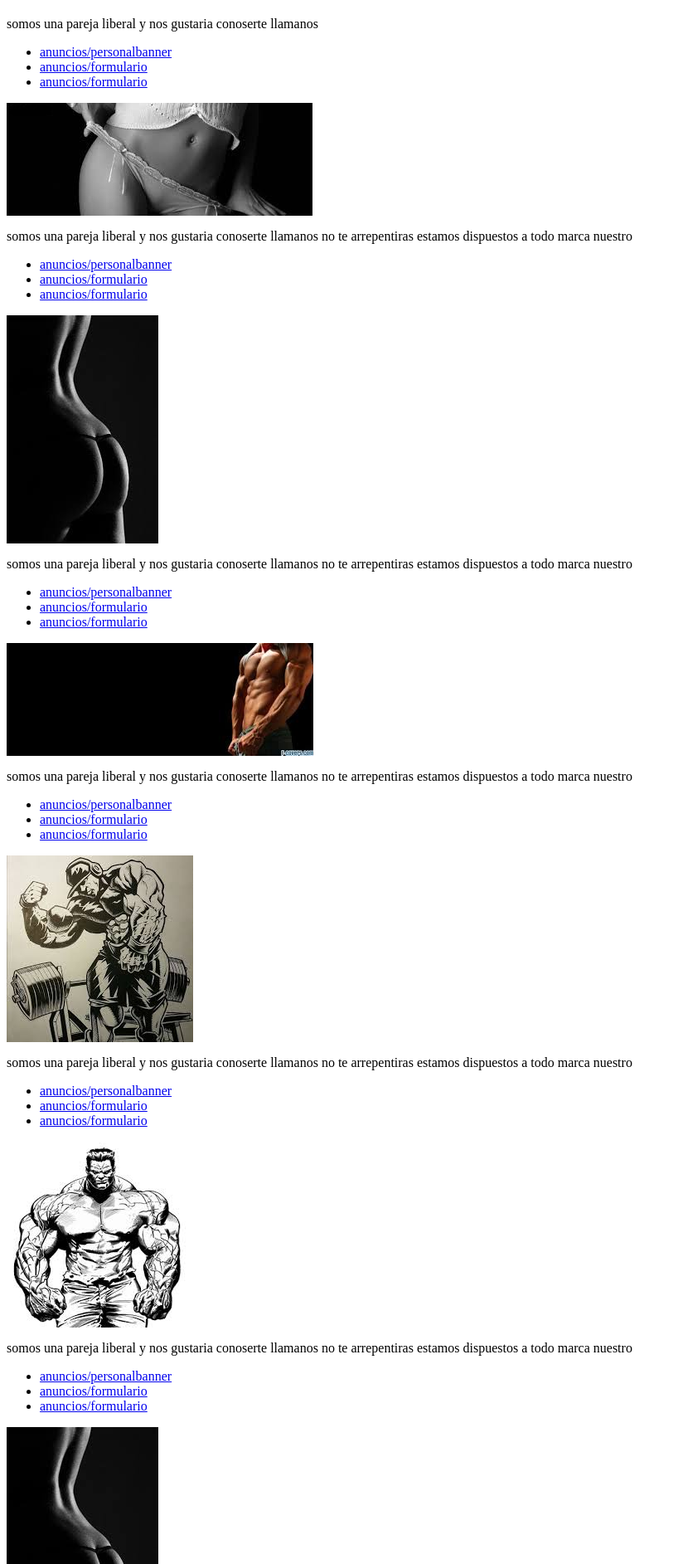
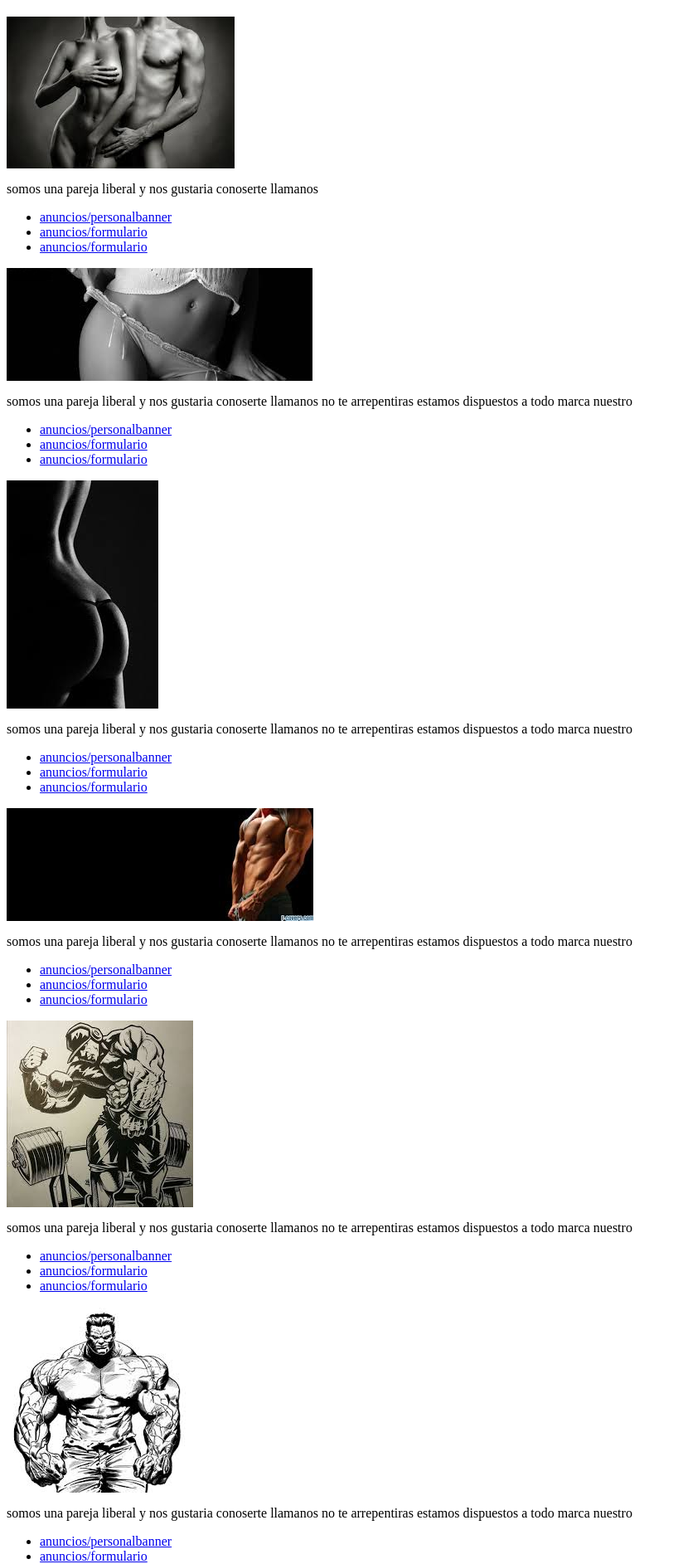
Before and after one commit to rawsoftwaretech/AnunciosREPO, a PHP site: template proyecto-master/default/app/views/anuncios/index.phtml in a window 1280 px wide. Shown: the part 35-1920 px from the top of the page at 83% size, without its empty margins (0-818 px from the left). Run offline with PHP 8.4, Linux system fonts and the light colour scheme; the template is opened without the code that fills it, so the values that code supplies are empty.

Commit message:
20180907_cambio helpers

```diff
--- a/proyecto-master/default/app/views/anuncios/index.phtml
+++ b/proyecto-master/default/app/views/anuncios/index.phtml
@@ -16,8 +16,8 @@
 
                     <div class="6u">
                         <section class="special box1">
-                           <!-- <a href="personalbanner/anuncios" class="image fit1"><?= Html::img('imagesex1.jpg', '') ?></a>-->
-                            <?= Html::ling_to('bannerpersonal/index', img_tag('imagesex1.jpg')) ?>
+                            <a href="personalbanner/anuncios" class="image fit1"><?= Html::img('imagesex1.jpg', '') ?></a>
+
                             <section class="especial box2">
                                 <p class="p1">somos una pareja liberal y nos gustaria conoserte llamanos </p>
                             </section>
```
